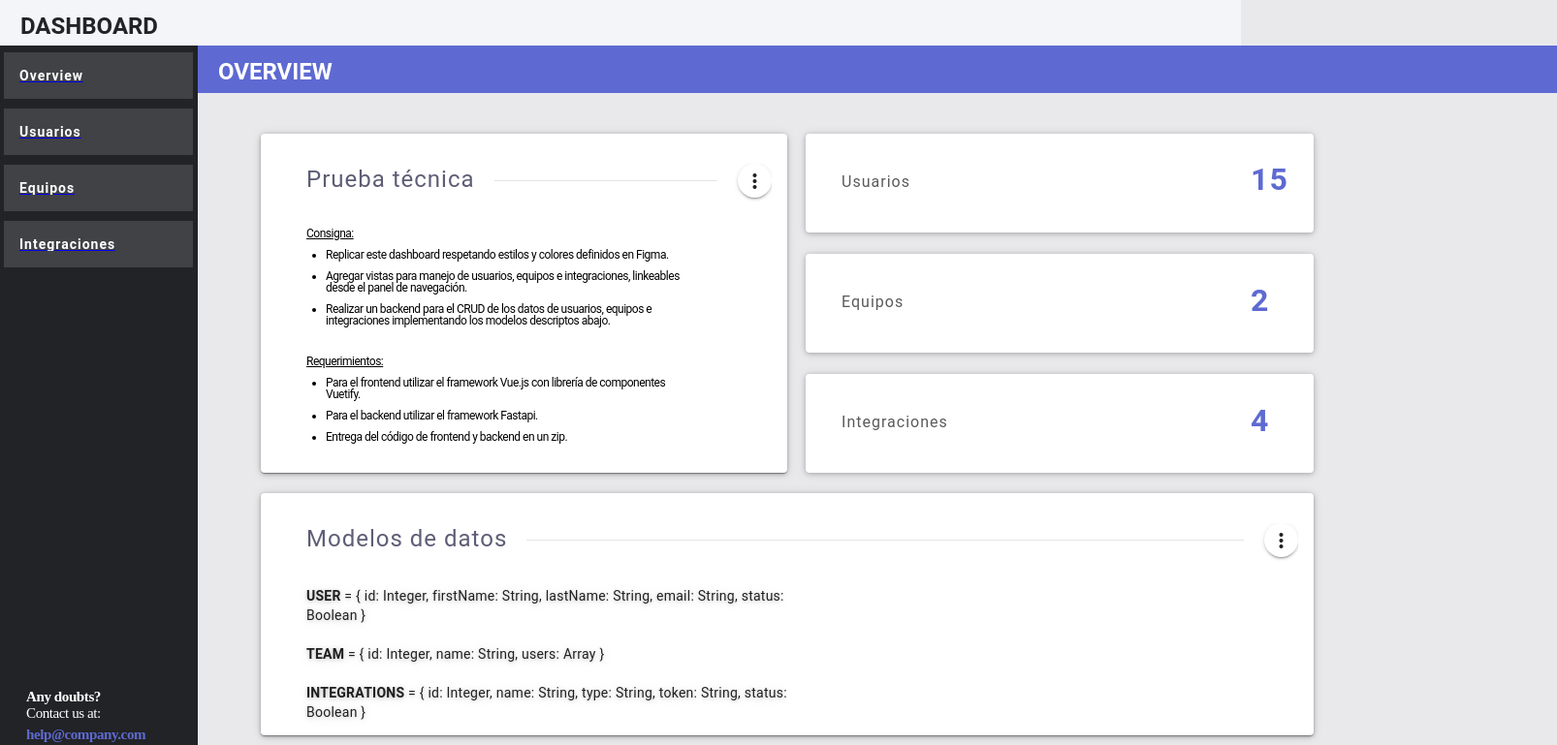
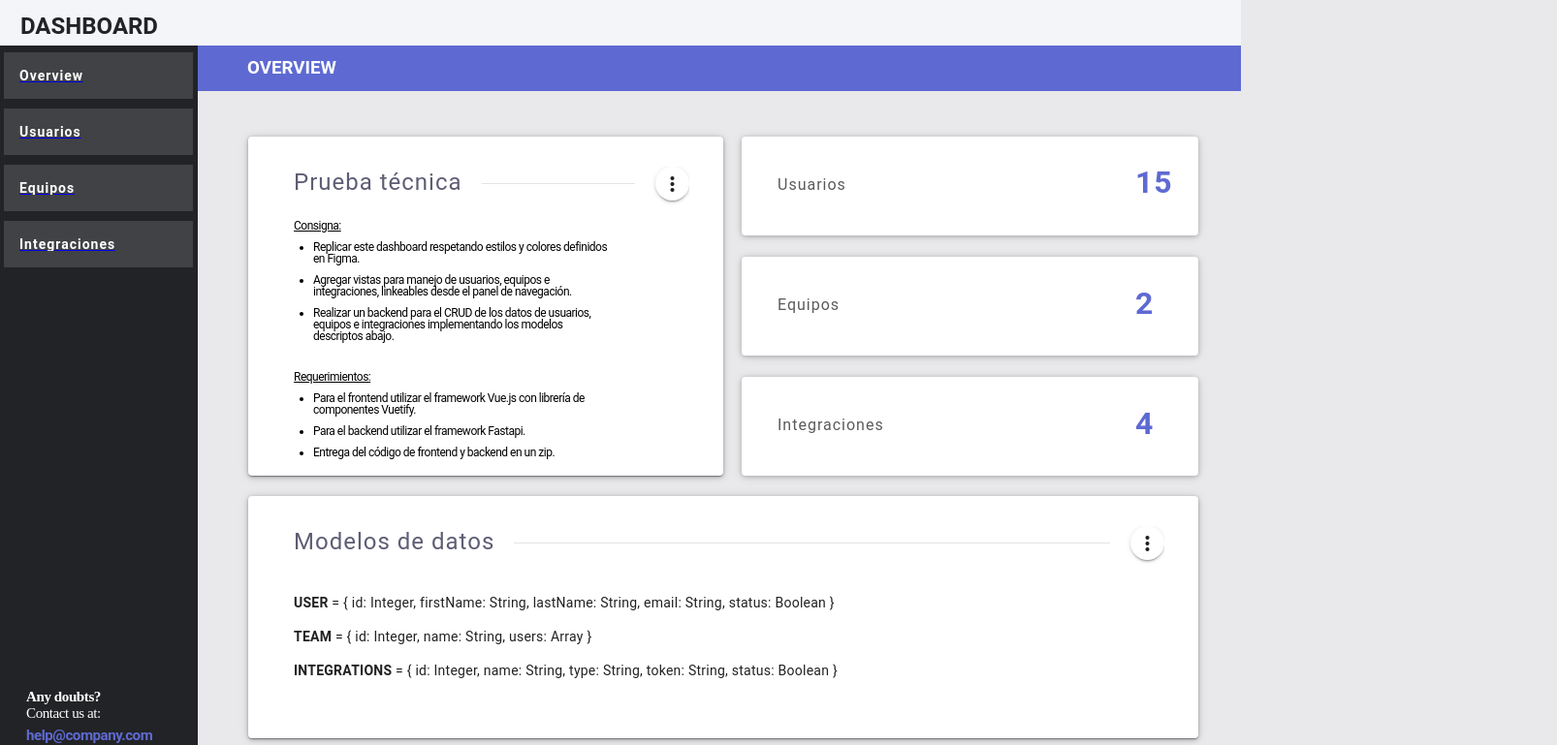
Before and after one commit to lufepama/remuner-front, a Vue app: page /#/overview in a window 1280 px wide. Shown: the top 769 px of the page at 97% size, 1606 px wide, since content can reach past the window. Built offline with nearby package versions, Linux system fonts and the light colour scheme.

Commit message:
add table and logic in users

```diff
--- a/package.json
+++ b/package.json
@@ -13,7 +13,7 @@
 		"uuid": "^9.0.0",
 		"vue": "^3.3.4",
 		"vue-router": "^4.2.4",
-    "vuetify": "^3.3.15",
+		"vuetify": "3.3.15",
 		"vuex": "^4.0.2"
 	},
 	"devDependencies": {
--- a/src/App.vue
+++ b/src/App.vue
@@ -19,29 +19,39 @@
 					</div>
 				</div>
 			</div>
-			<div>
-				<div class="header-container body-header">
-					<div class="header-inner">
-						<h1 class="header-title header-title-inner">OVERVIEW</h1>
-					</div>
-					<div>
-						<router-view v-slot="{ Component, route }">
-							<keep-alive>
-								<component :is="Component" :key="route.name" />
-							</keep-alive>
-						</router-view>
-					</div>
-				</div>
+			<div class="router-container">
+				<router-view v-slot="{ Component, route }">
+					<keep-alive>
+						<component :is="Component" :key="route.name" />
+					</keep-alive>
+				</router-view>
 			</div>
 		</div>
 	</section>
 </template>
 <script>
+import { useRoute } from "vue-router";
+import { ref, watch } from "vue";
 import NavbarItems from "./components/NavbarItems.vue";
+
 export default {
 	components: { NavbarItems },
 	setup() {
-		return {};
+		const route = useRoute();
+		const routeName = ref("ss");
+
+		watch(
+			() => route.path,
+			(newId) => {
+				routeName.value =
+					newId.substring(1).charAt(0).toUpperCase() +
+					newId.substring(1).slice(1);
+			}
+		);
+
+		return {
+			routeName,
+		};
 	},
 };
 </script>
@@ -118,7 +128,6 @@ section {
 .nav-text-email {
 	color: #5e6ad2;
 	text-align: center;
-	font-family: Montserrat;
 	font-size: 15.1px;
 	font-style: normal;
 	font-weight: 700;
@@ -145,4 +154,7 @@ section {
 	justify-content: left;
 	padding-left: 16px;
 }
+.router-container {
+	width: 100%;
+}
 </style>
--- a/src/components/BasicCard.vue
+++ b/src/components/BasicCard.vue
@@ -30,7 +30,7 @@ export default {
 		drop-shadow(0px 1px 2px rgba(0, 0, 0, 0.2));
 	background-color: #fff;
 	border-radius: 4px;
-	padding: 42px 32px 42px 37px;
+	padding: 42px 32px 42px 37px !important;
 }
 .text-title {
 	color: #222326;
--- a/src/components/DescriptionUndetailedCard.vue
+++ b/src/components/DescriptionUndetailedCard.vue
@@ -1,7 +1,7 @@
 <!-- @format -->
 
 <template>
-	<div class="main-container">
+	<div class="container">
 		<p v-for="{ title, description } in data">
 			<strong>{{ title }}</strong> = {{ description }}
 		</p>
@@ -18,12 +18,10 @@ export default {
 };
 </script>
 <style scoped>
-.main-container {
+.container {
 	width: 100% !important;
-	margin-top: -20px;
-	padding: 0 !important;
 }
 p {
-	margin-top: 20px;
+	margin-top: 15px;
 }
 </style>
--- /dev/null
+++ b/src/components/Header.vue
@@ -0,0 +1,31 @@
+<!-- @format -->
+
+<template>
+	<div class="header-container">
+		<h1 class="header-title">{{ title }}</h1>
+	</div>
+</template>
+<script>
+export default {
+	props: ["title"],
+	setup(props) {
+		return {
+			...props,
+		};
+	},
+};
+</script>
+<style scoped>
+.header-container {
+	width: 100% !important;
+	height: 47px;
+	background-color: #5e6ad2;
+	display: flex;
+	flex-direction: column;
+	justify-content: center;
+}
+.header-title {
+	color: #fff;
+	padding-left: 51px;
+}
+</style>
--- a/src/components/InteractiveCard.vue
+++ b/src/components/InteractiveCard.vue
@@ -68,8 +68,7 @@ export default {
 	fill: #fff;
 	filter: drop-shadow(0px 1px 5px rgba(0, 0, 0, 0.13))
 		drop-shadow(0px 1px 2px rgba(0, 0, 0, 0.2));
-	padding-top: 21px;
-	padding-left: 31px;
+	padding: 21px 19px 21px 31px !important;
 }
 .large-container {
 	width: 100% !important;
@@ -79,11 +78,10 @@ export default {
 	display: flex;
 	flex-direction: row;
 	align-items: center;
-	margin-bottom: 21px;
+	margin-bottom: 10px;
 }
 
 .header-title {
-	width: auto;
 	height: 28px;
 	flex-shrink: 0;
 	color: #292847;
@@ -101,7 +99,7 @@ export default {
 	flex-shrink: 0;
 }
 .card-menu-container {
-	margin-top: 10px;
+	margin-top: 15px !important;
 	width: 93px;
 	height: 27px;
 	flex-shrink: 0;
--- /dev/null
+++ b/src/composables/useUsers.js
@@ -0,0 +1,51 @@
+/** @format */
+
+import { ref } from "vue";
+import { usersData } from "../data";
+import { v4 as uuidv4 } from "uuid";
+
+const useUsers = () => {
+	//states
+	const users = ref();
+	const isLoading = ref(false);
+	const errorMessage = ref("");
+	const deleteComplete = ref(false);
+	const addComplete = ref(false);
+
+	const addUser = (userData) => {
+		console.log("carenalga");
+		deleteComplete.value = false;
+		userData.id = uuidv4();
+		users.value.push(userData);
+		addComplete.value = true;
+	};
+
+	const deleteUser = (array) => {
+		addComplete.value = false;
+		users.value = users.value.filter((user) => !array.includes(user.id));
+		deleteComplete.value = true;
+	};
+
+	const getUsers = async () => {
+		isLoading.value = true;
+		setTimeout(() => {
+			users.value = usersData;
+			isLoading.value = false;
+		}, 1000);
+	};
+
+	getUsers();
+	return {
+		//refs
+		isLoading,
+		users,
+		errorMessage,
+		deleteComplete,
+		addComplete,
+		//methods
+		addUser,
+		deleteUser,
+	};
+};
+
+export default useUsers;
--- a/src/data/index.js
+++ b/src/data/index.js
@@ -102,3 +102,31 @@ export const undetailedCardDescription = [
 			"{ id: Integer, name: String, type: String, token: String, status: Boolean }",
 	},
 ];
+
+export const usersData = [
+	{
+		id: 1,
+		name: "Felipe",
+		lastName: "Paz Martinez",
+		email: "lufepama31@gmail.com",
+	},
+	{
+		id: 2,
+		name: "Martina",
+		lastName: "Paz Mendez",
+		email: "Tinita31@gmail.com",
+	},
+	{
+		id: 3,
+		name: "Daniel",
+		lastName: "Mendez",
+		email: "ella93me@gmail.com",
+	},
+];
+
+export const userHeadersData = [
+	{ key: "id", title: "ID" },
+	{ key: "name", title: "Nombre" },
+	{ key: "lastName", title: "Apellidos" },
+	{ key: "email", title: "Email" },
+];
--- a/src/views/private/Integrations.vue
+++ b/src/views/private/Integrations.vue
@@ -1,9 +1,22 @@
 <!-- @format -->
 
-<template lang="">
-	<div>Integraciones</div>
+<template>
+	<section>
+		<Header title="Integraciones" />
+		<div class="main-container">Integraciones</div>
+	</section>
 </template>
 <script>
-export default {};
+import Header from "../../components/Header.vue";
+export default {
+	components: { Header },
+};
 </script>
-<style scoped></style>
+<style scoped>
+.main-container {
+	width: 100%;
+	display: flex;
+	flex-direction: column;
+	padding: 47px 44px 0px 52px;
+}
+</style>
--- a/src/views/private/Overview.vue
+++ b/src/views/private/Overview.vue
@@ -2,6 +2,7 @@
 
 <template>
 	<section>
+		<Header title="OVERVIEW" />
 		<div class="main-container">
 			<div class="up-container">
 				<InteractiveCard
@@ -27,13 +28,14 @@
 </template>
 <script>
 import InteractiveCard from "../../components/InteractiveCard.vue";
+import Header from "../../components/Header.vue";
 import {
 	detailedCardDescription,
 	undetailedCardDescription,
 } from "../../data/index";
 import BasicCard from "../../components/BasicCard.vue";
 export default {
-	components: { InteractiveCard, BasicCard },
+	components: { InteractiveCard, BasicCard, Header },
 	setup() {
 		return {
 			detailedCardDescription,
@@ -44,9 +46,7 @@ export default {
 </script>
 <style scoped>
 section {
-	padding: 44px;
-	width: 100%;
-	height: calc(100vh - 47px - 47px);
+	height: 100% !important;
 }
 .up-container {
 	display: flex;
@@ -60,9 +60,10 @@ section {
 	width: 50% !important;
 }
 .main-container {
-	width: 84%;
+	width: 100%;
 	display: flex;
 	flex-direction: column;
+	padding: 47px 44px 0px 52px;
 }
 .bottom-container {
 	margin-top: 21px;
--- a/src/views/private/Teams.vue
+++ b/src/views/private/Teams.vue
@@ -1,9 +1,22 @@
 <!-- @format -->
 
-<template lang="">
-	<div>Equipos</div>
+<template>
+	<section>
+		<Header title="Integraciones" />
+		<div class="main-container">Equipos</div>
+	</section>
 </template>
 <script>
-export default {};
+import Header from "../../components/Header.vue";
+export default {
+	components: { Header },
+};
 </script>
-<style scoped></style>
+<style scoped>
+.main-container {
+	width: 100%;
+	display: flex;
+	flex-direction: column;
+	padding: 47px 44px 0px 52px;
+}
+</style>
--- a/src/views/private/Users.vue
+++ b/src/views/private/Users.vue
@@ -1,9 +1,215 @@
 <!-- @format -->
 
-<template lang="">
-	<div>Usuarios</div>
+<template>
+	<section>
+		<Header title="Usuarios" />
+		<div class="main-container">
+			<v-card width="100%" class="card-container">
+				<v-alert
+					v-if="showAlert"
+					type="success"
+					:title="getAlertText()"
+					text=""></v-alert>
+				<v-card-title>
+					<div class="header-container">
+						<h1>Gestiona tus usuarios</h1>
+						<!-- <v-btn color="primary" @click="openDialog">Abrir Diálogo</v-btn> -->
+						<div>
+							<v-btn
+								@click="handleDelete"
+								class="btn-trash"
+								icon="mdi-delete"></v-btn>
+							<v-btn
+								@click="openDialog"
+								class="btn-plus"
+								icon="mdi-plus"></v-btn>
+						</div>
+					</div>
+				</v-card-title>
+				<v-card>
+					<v-card-title class="title-table">
+						<v-spacer></v-spacer>
+						<v-text-field
+							v-model="search"
+							append-icon="mdi-magnify"
+							label="Buscar"
+							single-line
+							hide-details></v-text-field>
+					</v-card-title>
+
+					<v-data-table
+						:headers="headers"
+						:items="users"
+						:search="search"
+						:loading="isLoading"
+						show-select
+						hide-no-data
+						v-model="selectedUsers">
+					</v-data-table>
+				</v-card>
+			</v-card>
+			<v-dialog v-model="isOpen" persistent width="1024">
+				<v-card>
+					<v-card-title>
+						<span class="text-h5">User Profile</span>
+					</v-card-title>
+					<v-card-text>
+						<v-container>
+							<v-row>
+								<v-col cols="12">
+									<v-text-field
+										v-model="name"
+										label="Nombre *"
+										required></v-text-field>
+								</v-col>
+								<v-col cols="12">
+									<v-text-field
+										v-model="lastName"
+										label="Apellido *"
+										required></v-text-field>
+								</v-col>
+								<v-col cols="12">
+									<v-text-field
+										v-model="email"
+										label="Email *"
+										required></v-text-field>
+								</v-col>
+							</v-row>
+						</v-container>
+						<small>*Indica que es un campo obligatorio</small>
+					</v-card-text>
+					<v-card-actions>
+						<v-spacer></v-spacer>
+						<v-btn color="blue-darken-1" variant="text" @click="isOpen = false">
+							Cancelar
+						</v-btn>
+						<v-btn color="blue-darken-1" variant="text" @click="handleSave">
+							Guardar
+						</v-btn>
+					</v-card-actions>
+				</v-card>
+			</v-dialog>
+		</div>
+	</section>
 </template>
 <script>
-export default {};
+import { ref } from "vue";
+import Header from "../../components/Header.vue"; // Asegúrate de importar el componente Header
+import { VDataTable } from "vuetify/labs/VDataTable";
+import useUsers from "../../composables/useUsers";
+import { userHeadersData } from "../../data/index";
+
+export default {
+	components: {
+		Header,
+		VDataTable,
+	},
+	setup() {
+		const {
+			isLoading,
+			users,
+			errorMessage,
+			deleteComplete,
+			addComplete,
+			addUser,
+			deleteUser,
+		} = useUsers();
+		const selectedUsers = ref([]);
+		const isOpen = ref(false);
+		const showAlert = ref(false);
+		const name = ref("");
+		const lastName = ref("");
+		const email = ref("");
+
+		const getAlertText = () => {
+			if (deleteComplete.value) {
+				return "Usuario eliminado correctamente";
+			} else if (addComplete.value) {
+				return "Usuario añadido correctamente";
+			}
+		};
+
+		const openDialog = () => {
+			name.value = "";
+			email.value = "";
+			lastName.value = "";
+			showAlert.value = false;
+			isOpen.value = true;
+		};
+
+		const handleSave = () => {
+			addUser({
+				email: email.value,
+				name: name.value,
+				lastName: lastName.value,
+			});
+			showAlert.value = true;
+			isOpen.value = false;
+		};
+
+		const handleDelete = () => {
+			deleteUser(selectedUsers.value);
+			showAlert.value = true;
+		};
+
+		// Datos de la tabla
+		const search = ref("");
+
+		return {
+			isOpen,
+			selectedUsers,
+			isLoading,
+			showAlert,
+			errorMessage,
+			name,
+			email,
+			lastName,
+			search,
+			headers: userHeadersData,
+			users,
+			handleSave,
+			openDialog,
+			handleDelete,
+			getAlertText,
+		};
+	},
+};
 </script>
-<style scoped></style>
+<style scoped>
+section {
+	height: calc(100vh - 47px - 47px);
+	padding-bottom: 40px;
+	border-radius: 4px;
+}
+.main-container {
+	width: 100%;
+	display: flex;
+	flex-direction: column;
+	padding: 47px 44px 0px 52px;
+	height: 100%;
+}
+.card-container {
+	height: 100% !important;
+}
+.table-container {
+	height: 100%;
+}
+.card-title {
+	background-color: red;
+}
+.card-title h1 {
+	align-self: center;
+}
+.header-container {
+	display: flex;
+	flex-direction: row;
+	justify-content: space-between;
+}
+.btn-trash {
+	background-color: #e45252;
+}
+.btn-plus {
+	background-color: #5e6ad2;
+	margin-left: 10px;
+}
+</style>
```
Also changed, not shown: 1 other file (tests, documents, lock files or other folders). Lines whose indentation alone changed are shown as unchanged.
